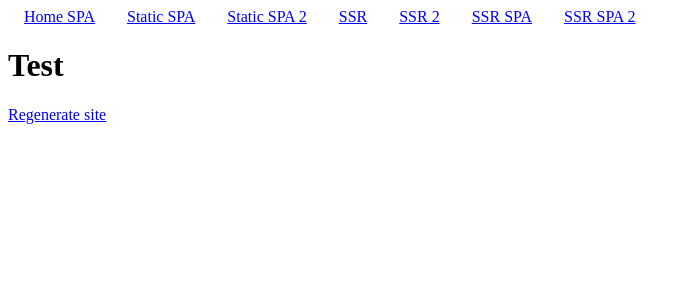
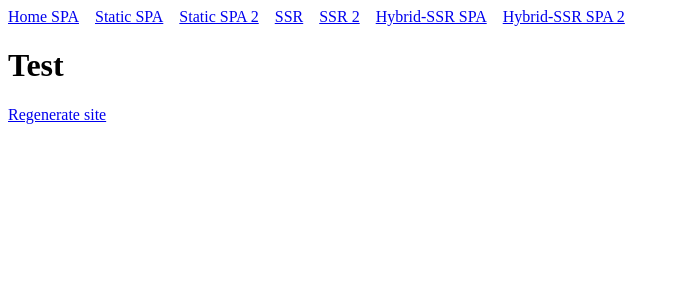
Before and after one commit to willemliu/static-next, a Next.js app: page / in a window 1280 px wide. Shown: the top 300 px of the page, without its empty margins (0-690 px from the left). Built offline with nearby package versions, Linux system fonts and the light colour scheme.

Commit message:
Modified endpoints

```diff
--- a/pages/api/getRoutes.ts
+++ b/pages/api/getRoutes.ts
@@ -1,10 +1,11 @@
 export default (req, res) => {
+    console.log(req.query);
     res.statusCode = 200;
     res.setHeader("Content-Type", "application/json");
     res.end(
         JSON.stringify([
-            { params: { slug: "hello-world" } },
-            { params: { slug: "hello-world2" } }
+            { params: { slug: "static-generated" } },
+            { params: { slug: "static-generated2" } }
         ])
     );
 };
--- a/pages/api/test.ts
+++ b/pages/api/test.ts
@@ -3,7 +3,7 @@ export default (req, res) => {
     res.setHeader("Content-Type", "application/json");
     res.end(
         JSON.stringify({
-            name: "John Doe",
+            name: "Home",
             date: new Date().toLocaleString()
         })
     );
--- a/pages/spa/[slug].tsx
+++ b/pages/spa/[slug].tsx
@@ -8,6 +8,11 @@ function Index(props: any) {
         <>
             <Menu />
             <h1>Test {props?.name}</h1>
+            <p>
+                Hybrid SSR works as follows. If you land on the URL directly
+                then you'll get a SSR page. When you navigate to this page using
+                the links on the website you'll get a CSR page.
+            </p>
             {props?.date && <p>Site generated on: {props?.date}</p>}
             <div>
                 <a
--- a/src/components/Menu.module.scss
+++ b/src/components/Menu.module.scss
@@ -1,5 +1,5 @@
 .nav {
     a {
-        padding: 1rem;
+        padding: 1rem 1rem 1rem 0;
     }
 }
--- a/src/components/Menu.tsx
+++ b/src/components/Menu.tsx
@@ -8,23 +8,23 @@ function Menu() {
             <Link href="/">
                 <a>Home SPA</a>
             </Link>
-            <Link href="/ssg/[slug]" as="/ssg/hello-world">
+            <Link href="/ssg/[slug]" as="/ssg/static-generated">
                 <a>Static SPA</a>
             </Link>
-            <Link href="/ssg/[slug]" as="/ssg/hello-world2">
+            <Link href="/ssg/[slug]" as="/ssg/static-generated2">
                 <a>Static SPA 2</a>
             </Link>
-            <Link href="/ssr/[slug]" as="/ssr/hello-world">
+            <Link href="/ssr/[slug]" as="/ssr/server-side-rendered">
                 <a>SSR</a>
             </Link>
-            <Link href="/ssr/[slug]" as="/ssr/hello-world2">
+            <Link href="/ssr/[slug]" as="/ssr/server-side-rendered2">
                 <a>SSR 2</a>
             </Link>
-            <Link href="/spa/[slug]" as="/spa/hello-world">
-                <a>SSR SPA</a>
+            <Link href="/spa/[slug]" as="/spa/hybrid-ssr">
+                <a>Hybrid-SSR SPA</a>
             </Link>
-            <Link href="/spa/[slug]" as="/spa/hello-world2">
-                <a>SSR SPA 2</a>
+            <Link href="/spa/[slug]" as="/spa/hybrid-ssr2">
+                <a>Hybrid-SSR SPA 2</a>
             </Link>
         </nav>
     );
```
